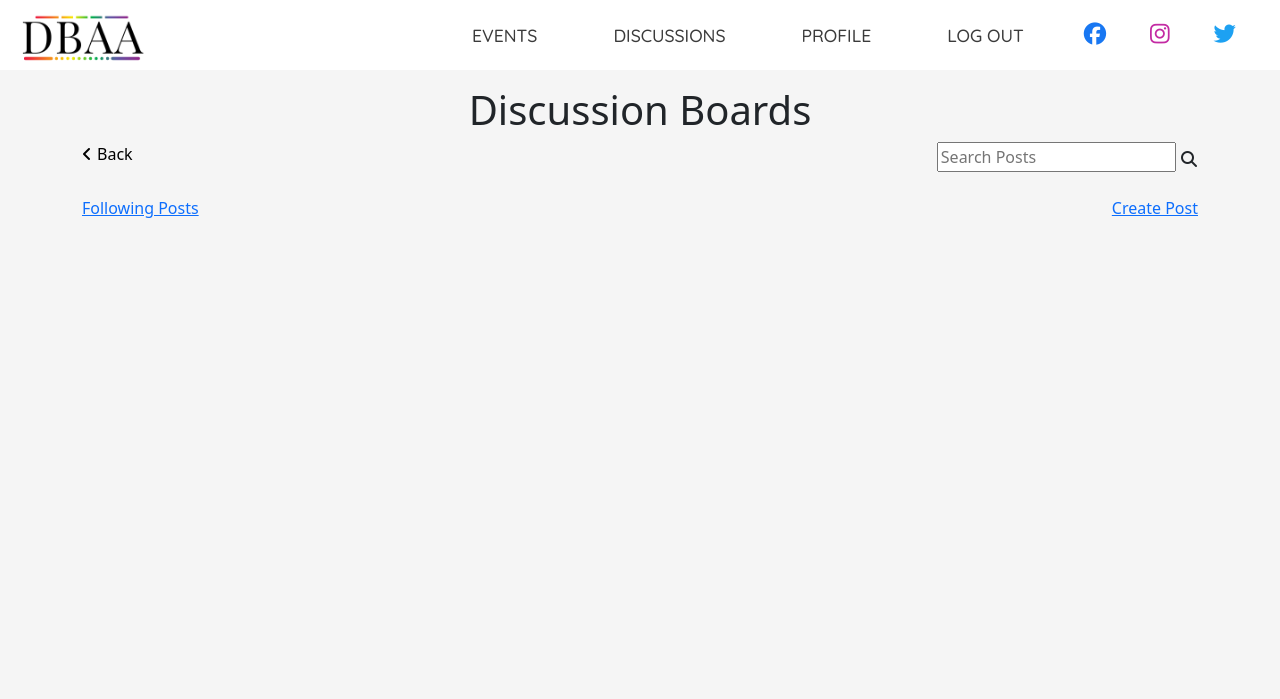
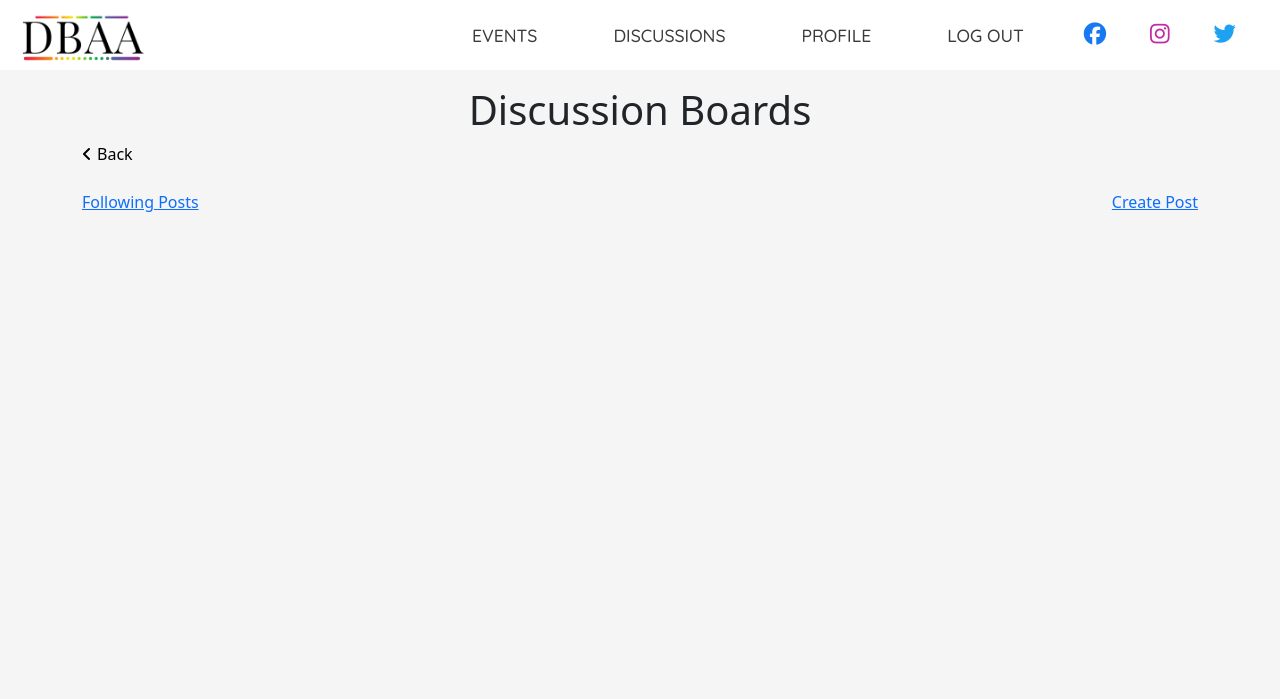
Before and after one commit to Dee-McG/DBAA, a Django app: page /follow/ in a window 1280 px wide. Shown: the top 699 px of the page. Run offline with Django 4.2, Linux system fonts and the light colour scheme; the visitor is signed in with stand-in values (Sample User, id 1); data that the repository does not hold is empty; some libraries are stand-ins or nearby versions.

Commit message:
Remove search from following feed

```diff
--- a/follow/templates/follow/follow_list.html
+++ b/follow/templates/follow/follow_list.html
@@ -16,16 +16,6 @@
     <div class="d-flex flex-row justify-content-between">
         <div>
             <a onclick="history.back()" class="back-link"><i class="fa-solid fa-angle-left arrow"></i>Back</a>
-        </div>
-
-        <div class="justify-content-end">
-            <form method='GET' id="search-form">
-                <input type='text' name='q' value='{{ request.GET.q }}' autocomplete="off" aria-label="Search Posts"
-                    placeholder="Search Posts">
-                <button class="btn p-0" type='submit' value="Search Posts">
-                    <i class="fas fa-search"></i>
-                </button>
-            </form>
         </div>
     </div>
 
```
